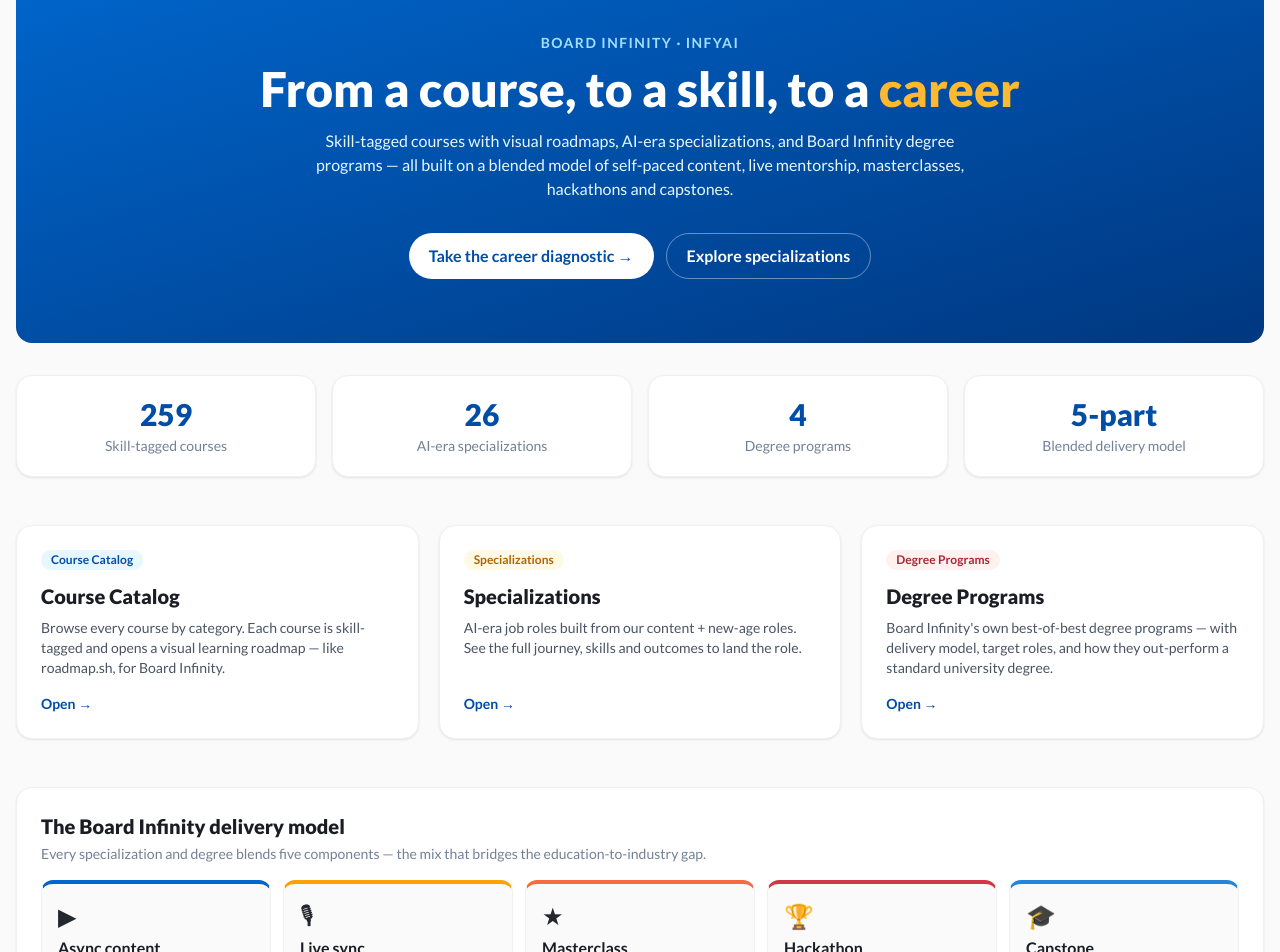
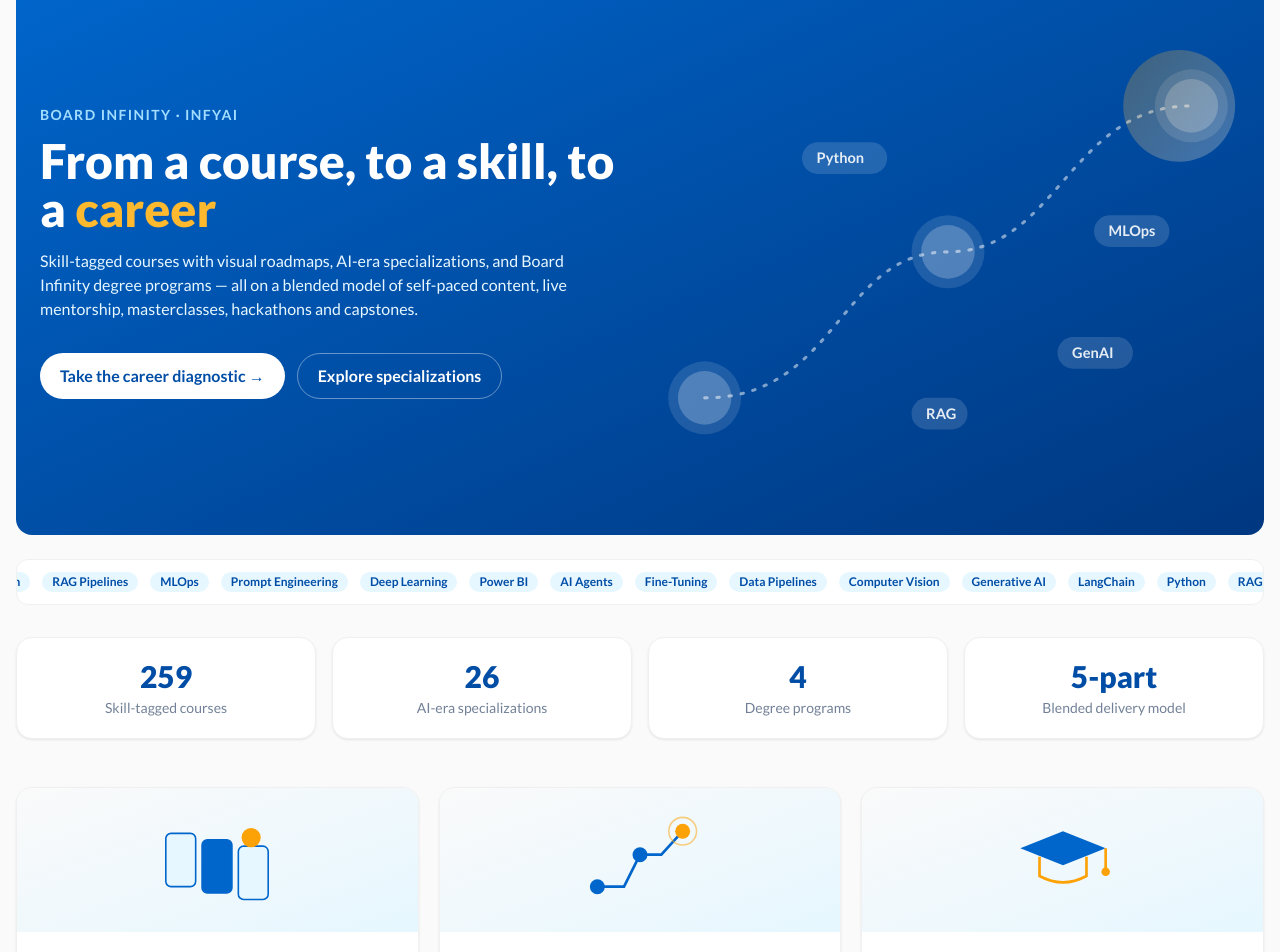
Before and after one commit to ravi6703/infyskill, a Next.js app: page / in a window 1280 px wide. Shown: the part 120-1072 px from the top of the page. Built offline with nearby package versions, Linux system fonts and the light colour scheme.

Commit message:
v8.9: visual illustrations (hero art, per-product motifs, node band) + BI-style motion (cubic-bezier fade-up stagger, hover lift, marquee skill band, floaty hero); remove salary from specialization cards

```diff
--- a/app/degrees/page.jsx
+++ b/app/degrees/page.jsx
@@ -1,7 +1,9 @@
 import Link from "next/link";
 import degrees from "../../data/degrees_bi.json";
+import { Motif } from "../../components/Art";
 
 export const metadata = { title: "Degree Programs — InfyAI" };
+const MOTIF = ["degree", "specialization", "catalog", "diagnostic"];
 
 export default function Degrees() {
   return (
@@ -14,14 +16,15 @@
       <Link href="/degrees/compare" className="btn-ghost mt-4 text-sm">🎓 For universities: compare your curriculum & see the gap →</Link>
 
       <div className="mt-8 grid gap-5 lg:grid-cols-2">
-        {degrees.map((d) => (
-          <Link key={d.slug} href={`/degrees/${d.slug}`} className="card group flex flex-col p-6 transition hover:-translate-y-0.5 hover:shadow-lift">
+        {degrees.map((d, i) => (
+          <Link key={d.slug} href={`/degrees/${d.slug}`} className="card group flex flex-col p-6 transition hover:-translate-y-0.5 hover:shadow-lift animate-fadeUp" style={{ animationDelay: `${i * 70}ms` }}>
             <div className="flex items-start justify-between gap-3">
               <div>
                 <span className="chip-peel">{d.level}</span>
                 <h2 className="mt-2 text-xl font-black text-ink-900 group-hover:text-brand-600">{d.name}</h2>
                 <p className="mt-1 text-sm text-ink-500">{d.tagline}</p>
               </div>
+              <Motif variant={MOTIF[i % MOTIF.length]} className="h-16 w-20 shrink-0 transition group-hover:scale-105" />
             </div>
             <p className="mt-3 text-sm font-bold text-ink-700">{d.duration}</p>
             <div className="mt-3">
--- a/app/page.jsx
+++ b/app/page.jsx
@@ -1,6 +1,7 @@
 import Link from "next/link";
 import specializations from "../data/journeys.json";
 import courses from "../data/courses.json";
+import { HeroArt, Motif, NodeBand } from "../components/Art";
 
 const stats = [
   [courses.length, "Skill-tagged courses"],
@@ -10,32 +11,42 @@
 ];
 
 const products = [
-  ["/catalog", "Course Catalog", "Browse every course by category. Each course is skill-tagged and opens a visual learning roadmap — like roadmap.sh, for Board Infinity.", "chip-blue"],
-  ["/specializations", "Specializations", "AI-era job roles built from our content + new-age roles. See the full journey, skills and outcomes to land the role.", "chip-peel"],
-  ["/degrees", "Degree Programs", "Board Infinity's own best-of-best degree programs — with delivery model, target roles, and how they out-perform a standard university degree.", "chip-rose"],
+  ["/catalog", "Course Catalog", "Browse every course by category. Each course is skill-tagged and opens a visual learning roadmap — like roadmap.sh, for Board Infinity.", "chip-blue", "catalog"],
+  ["/specializations", "Specializations", "AI-era job roles built from our content + new-age roles. See the full journey, skills and outcomes to land the role.", "chip-peel", "specialization"],
+  ["/degrees", "Degree Programs", "Board Infinity's own best-of-best degree programs — trimester curriculum, delivery model and the roles you graduate into.", "chip-rose", "degree"],
 ];
+
+const POP_SKILLS = ["Generative AI", "LangChain", "Python", "RAG Pipelines", "MLOps", "Prompt Engineering", "Deep Learning", "Power BI", "AI Agents", "Fine-Tuning", "Data Pipelines", "Computer Vision"];
 
 export default function Home() {
   return (
     <div>
-      <section className="overflow-hidden rounded-2xl bg-gradient-to-br from-brand-500 to-brand-700 px-6 py-16 text-center text-white">
+      <section className="grid items-center gap-8 overflow-hidden rounded-2xl bg-gradient-to-br from-brand-500 to-brand-700 px-6 py-12 text-white md:grid-cols-2 md:py-16">
+        <div className="animate-fadeUp">
           <p className="mb-3 text-sm font-bold uppercase tracking-widest text-brand-100">Board Infinity · InfyAI</p>
-        <h1 className="mx-auto max-w-3xl text-4xl font-black sm:text-5xl">
-          From a course, to a skill, to a <span className="text-peel-400">career</span>
-        </h1>
-        <p className="mx-auto mt-4 max-w-2xl text-brand-50">
+          <h1 className="text-4xl font-black sm:text-5xl">From a course, to a skill, to a <span className="text-peel-400">career</span></h1>
+          <p className="mt-4 max-w-xl text-brand-50">
             Skill-tagged courses with visual roadmaps, AI-era specializations, and Board Infinity degree programs —
-          all built on a blended model of self-paced content, live mentorship, masterclasses, hackathons and capstones.
+            all on a blended model of self-paced content, live mentorship, masterclasses, hackathons and capstones.
           </p>
-        <div className="mt-8 flex flex-wrap justify-center gap-3">
+          <div className="mt-8 flex flex-wrap gap-3">
             <Link href="/diagnostic" className="btn bg-white text-brand-600 hover:bg-brand-50">Take the career diagnostic →</Link>
             <Link href="/specializations" className="btn border border-white/40 text-white hover:bg-white/10">Explore specializations</Link>
           </div>
+        </div>
+        <div className="animate-fadeIn"><HeroArt className="w-full animate-floaty" /></div>
       </section>
 
+      {/* marquee skill band */}
+      <div className="mt-6 overflow-hidden rounded-xl border border-ink-200 bg-white py-3">
+        <div className="flex w-max animate-marquee gap-3">
+          {[...POP_SKILLS, ...POP_SKILLS].map((s, i) => <span key={i} className="chip-blue whitespace-nowrap">{s}</span>)}
+        </div>
+      </div>
+
       <section className="mt-8 grid grid-cols-2 gap-4 md:grid-cols-4">
-        {stats.map(([v, l]) => (
-          <div key={l} className="card p-5 text-center">
+        {stats.map(([v, l], i) => (
+          <div key={l} className="card animate-fadeUp p-5 text-center" style={{ animationDelay: `${i * 60}ms` }}>
             <div className="text-3xl font-black text-brand-600">{v}</div>
             <div className="mt-1 text-sm text-ink-500">{l}</div>
           </div>
@@ -43,26 +54,32 @@
       </section>
 
       <section className="mt-12 grid gap-5 md:grid-cols-3">
-        {products.map(([href, title, desc, chip]) => (
-          <Link key={href} href={href} className="card group flex flex-col p-6 transition hover:-translate-y-0.5 hover:shadow-lift">
+        {products.map(([href, title, desc, chip, motif], i) => (
+          <Link key={href} href={href} className="card group flex flex-col overflow-hidden p-0 transition hover:-translate-y-1 hover:shadow-lift animate-fadeUp" style={{ animationDelay: `${i * 80}ms` }}>
+            <div className="flex items-center justify-center bg-gradient-to-br from-ink-50 to-brand-50 py-6">
+              <Motif variant={motif} className="h-24 w-32 transition group-hover:scale-105" />
+            </div>
+            <div className="flex flex-1 flex-col p-6">
               <span className={`${chip} w-fit`}>{title}</span>
               <h3 className="mt-3 text-xl font-black text-ink-900 group-hover:text-brand-600">{title}</h3>
               <p className="mt-2 flex-1 text-sm text-ink-600">{desc}</p>
               <span className="mt-4 text-sm font-bold text-brand-600 group-hover:underline">Open →</span>
+            </div>
           </Link>
         ))}
       </section>
 
-      <section className="card mt-12 p-6">
-        <h2 className="text-xl font-black text-ink-900">The Board Infinity delivery model</h2>
-        <p className="mt-1 text-sm text-ink-500">Every specialization and degree blends five components — the mix that bridges the education-to-industry gap.</p>
-        <div className="mt-4 grid gap-3 sm:grid-cols-2 lg:grid-cols-5">
+      <section className="card relative mt-12 overflow-hidden p-6">
+        <NodeBand className="pointer-events-none absolute inset-x-0 top-0 h-16 w-full opacity-30" />
+        <h2 className="relative text-xl font-black text-ink-900">The Board Infinity delivery model</h2>
+        <p className="relative mt-1 text-sm text-ink-500">Every specialization and degree blends five components — the mix that bridges the education-to-industry gap.</p>
+        <div className="relative mt-4 grid gap-3 sm:grid-cols-2 lg:grid-cols-5">
           {[["▶", "Async content", "Self-paced, high-engagement", "border-t-brand-500"],
             ["🎙", "Live sync", "Mentor & SME sessions", "border-t-peel-500"],
             ["★", "Masterclass", "Industry experts, 10+ yrs", "border-t-flame-500"],
             ["🏆", "Hackathon", "Practical, judged builds", "border-t-rose-500"],
-            ["🎓", "Capstone", "Hands-on, coached project", "border-t-brand-400"]].map(([icon, name, sub, b]) => (
-            <div key={name} className={`rounded-xl border border-ink-200 border-t-4 ${b} bg-ink-50 p-4`}>
+            ["🎓", "Capstone", "Hands-on, coached project", "border-t-brand-400"]].map(([icon, name, sub, b], i) => (
+            <div key={name} className={`animate-fadeUp rounded-xl border border-ink-200 border-t-4 ${b} bg-ink-50 p-4 transition hover:-translate-y-0.5 hover:shadow-card`} style={{ animationDelay: `${i * 60}ms` }}>
               <div className="text-2xl">{icon}</div>
               <p className="mt-1 font-bold text-ink-900">{name}</p>
               <p className="text-xs text-ink-500">{sub}</p>
--- a/app/specializations/page.jsx
+++ b/app/specializations/page.jsx
@@ -69,8 +69,7 @@
                   {s.skills.slice(0, 3).map((k) => <span key={k} className="chip-blue">{k}</span>)}
                   <span className="chip-gray">+{Math.max(0, s.skills.length - 3)} skills</span>
                 </div>
-                {s.salary && <p className="mt-3 border-t border-ink-100 pt-3 text-sm font-bold text-[#1A8B66]">{s.salary.india}</p>}
-                <span className="mt-3 text-sm font-bold text-brand-600 group-hover:underline">View specialization →</span>
+                <span className="mt-3 border-t border-ink-100 pt-3 text-sm font-bold text-brand-600 group-hover:underline">View specialization →</span>
               </Link>
             ))}
           </div>
--- /dev/null
+++ b/components/Art.jsx
@@ -0,0 +1,82 @@
+// On-brand vector illustrations (Board Infinity blue/peel/teal) to break up text-heavy screens.
+// Lightweight inline SVG — no external assets, no load cost.
+
+export function HeroArt({ className = "" }) {
+  return (
+    <svg viewBox="0 0 480 360" className={className} fill="none" xmlns="http://www.w3.org/2000/svg" aria-hidden>
+      <defs>
+        <linearGradient id="ha-g" x1="0" y1="0" x2="1" y2="1">
+          <stop offset="0" stopColor="#FCA106" /><stop offset="1" stopColor="#FFFFFF" />
+        </linearGradient>
+      </defs>
+      {/* path: course -> skill -> career */}
+      <path d="M40 300 C 150 300, 150 180, 240 180 S 340 60, 440 60" stroke="rgba(255,255,255,0.5)" strokeWidth="2.5" strokeDasharray="2 8" strokeLinecap="round" />
+      {/* nodes */}
+      {[[40,300,"📘"],[240,180,"⚡"],[440,60,"🚀"]].map(([x,y],i)=>(
+        <g key={i}>
+          <circle cx={x} cy={y} r="30" fill="rgba(255,255,255,0.12)" />
+          <circle cx={x} cy={y} r="22" fill="rgba(255,255,255,0.22)" />
+          <text x={x} y={y+7} textAnchor="middle" fontSize="22">{["📘","⚡","🚀"][i]}</text>
+        </g>
+      ))}
+      {/* floating skill chips */}
+      {[[120,90,"Python"],[330,250,"GenAI"],[210,300,"RAG"],[360,150,"MLOps"]].map(([x,y,t],i)=>(
+        <g key={i} opacity="0.9">
+          <rect x={x} y={y} width={String(t).length*8+22} height="26" rx="13" fill="rgba(255,255,255,0.16)" />
+          <text x={x+12} y={y+17} fontSize="12" fill="#fff" fontWeight="700">{t}</text>
+        </g>
+      ))}
+      {/* accent orb */}
+      <circle cx="430" cy="60" r="46" fill="url(#ha-g)" opacity="0.25" />
+    </svg>
+  );
+}
+
+// Small motif per product card / section. variant: catalog | specialization | degree | diagnostic | university
+export function Motif({ variant = "catalog", className = "" }) {
+  const C = { blue: "#0066CC", peel: "#FCA106", teal: "#3AAE89", rose: "#D13845", ink: "#C1C8D1" };
+  const wrap = (children) => (
+    <svg viewBox="0 0 120 90" className={className} fill="none" xmlns="http://www.w3.org/2000/svg" aria-hidden>{children}</svg>
+  );
+  if (variant === "catalog") return wrap(<>
+    {[0,1,2].map(i=>(<rect key={i} x={12+i*34} y={20+ i*6} width="28" height="50" rx="5" fill={i===1?C.blue:"#E6F7FF"} stroke={C.blue} strokeWidth="1.5"/>))}
+    <circle cx="92" cy="24" r="9" fill={C.peel}/>
+  </>);
+  if (variant === "specialization") return wrap(<>
+    <path d="M20 70 L45 70 L60 40 L80 40 L100 18" stroke={C.blue} strokeWidth="2.5" fill="none" strokeLinecap="round"/>
+    {[[20,70],[60,40],[100,18]].map(([x,y],i)=>(<circle key={i} cx={x} cy={y} r="7" fill={i===2?C.peel:C.blue}/>))}
+    <circle cx="100" cy="18" r="13" fill="none" stroke={C.peel} strokeWidth="1.5" opacity="0.5"/>
+  </>);
+  if (variant === "degree") return wrap(<>
+    <path d="M60 18 L100 34 L60 50 L20 34 Z" fill={C.blue}/>
+    <path d="M38 42 L38 60 Q60 72 82 60 L82 42" stroke={C.peel} strokeWidth="2.5" fill="none"/>
+    <line x1="100" y1="34" x2="100" y2="54" stroke={C.peel} strokeWidth="2.5"/>
+    <circle cx="100" cy="56" r="4" fill={C.peel}/>
+  </>);
+  if (variant === "diagnostic") return wrap(<>
+    <circle cx="48" cy="45" r="26" fill="none" stroke={C.blue} strokeWidth="3"/>
+    <line x1="67" y1="64" x2="92" y2="80" stroke={C.blue} strokeWidth="4" strokeLinecap="round"/>
+    <path d="M38 45 L46 53 L60 36" stroke={C.teal} strokeWidth="3" fill="none" strokeLinecap="round" strokeLinejoin="round"/>
+  </>);
+  if (variant === "university") return wrap(<>
+    <rect x="24" y="34" width="72" height="40" rx="4" fill="#E6F7FF" stroke={C.blue} strokeWidth="1.5"/>
+    <path d="M24 34 L60 16 L96 34 Z" fill={C.blue}/>
+    {[36,54,72].map((x,i)=>(<rect key={i} x={x} y="46" width="10" height="28" fill="#fff" stroke={C.blue} strokeWidth="1"/>))}
+  </>);
+  return null;
+}
+
+// Decorative band of neural nodes for section backgrounds
+export function NodeBand({ className = "" }) {
+  return (
+    <svg viewBox="0 0 600 80" className={className} fill="none" xmlns="http://www.w3.org/2000/svg" aria-hidden preserveAspectRatio="none">
+      {Array.from({ length: 7 }).map((_, i) => {
+        const x = 50 + i * 85, y = 20 + (i % 2) * 40;
+        return <g key={i}>
+          {i < 6 && <line x1={x} y1={y} x2={x + 85} y2={20 + ((i + 1) % 2) * 40} stroke="#A3DDFF" strokeWidth="1.5" />}
+          <circle cx={x} cy={y} r="5" fill="#0066CC" />
+        </g>;
+      })}
+    </svg>
+  );
+}
--- a/tailwind.config.js
+++ b/tailwind.config.js
@@ -5,10 +5,19 @@
     extend: {
       fontFamily: { sans: ["Lato", "system-ui", "sans-serif"] },
       keyframes: {
-        fadeUp: { "0%": { opacity: 0, transform: "translateY(12px)" }, "100%": { opacity: 1, transform: "translateY(0)" } },
+        fadeUp: { "0%": { opacity: 0, transform: "translateY(14px)" }, "100%": { opacity: 1, transform: "translateY(0)" } },
         fadeIn: { "0%": { opacity: 0 }, "100%": { opacity: 1 } },
+        reveal: { "0%": { opacity: 0, transform: "translateY(10px) scale(.97)" }, "100%": { opacity: 1, transform: "translate(0) scale(1)" } },
+        marquee: { "0%": { transform: "translateX(0)" }, "100%": { transform: "translateX(-50%)" } },
+        floaty: { "0%,100%": { transform: "translateY(0)" }, "50%": { transform: "translateY(-8px)" } },
       },
-      animation: { fadeUp: "fadeUp .4s ease both", fadeIn: "fadeIn .3s ease both" },
+      animation: {
+        fadeUp: "fadeUp .5s cubic-bezier(.4,0,.2,1) both",
+        fadeIn: "fadeIn .4s ease both",
+        reveal: "reveal .25s cubic-bezier(.4,0,.2,1) both",
+        marquee: "marquee 28s linear infinite",
+        floaty: "floaty 6s ease-in-out infinite",
+      },
       colors: {
         sky2: "#00B2FF",
         teal: { 50: "#E6F9F1", 500: "#3AAE89", 600: "#2C8E70" },
```
Lines whose indentation alone changed are shown as unchanged.
